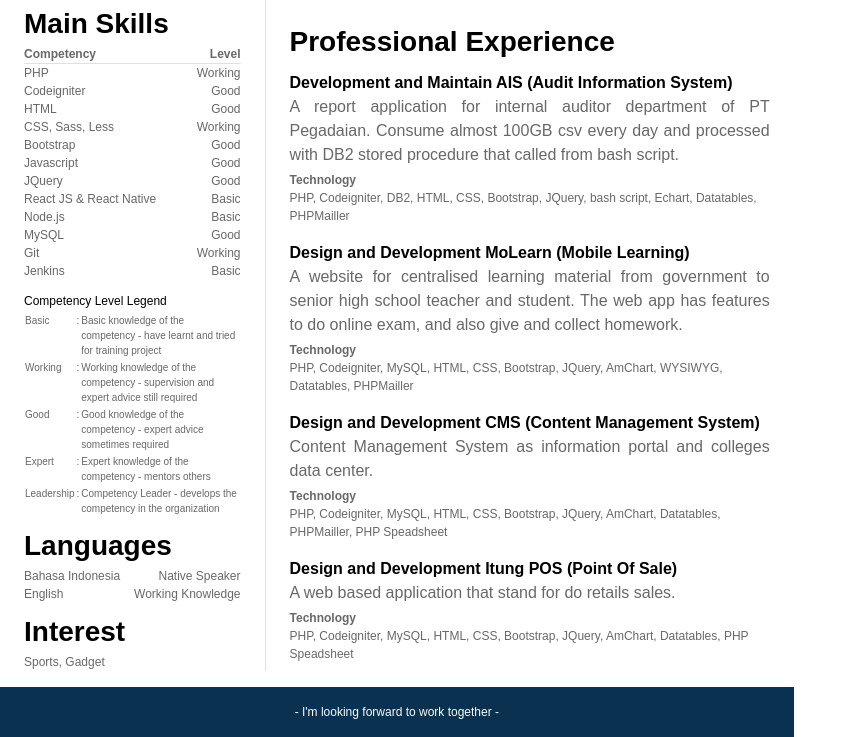
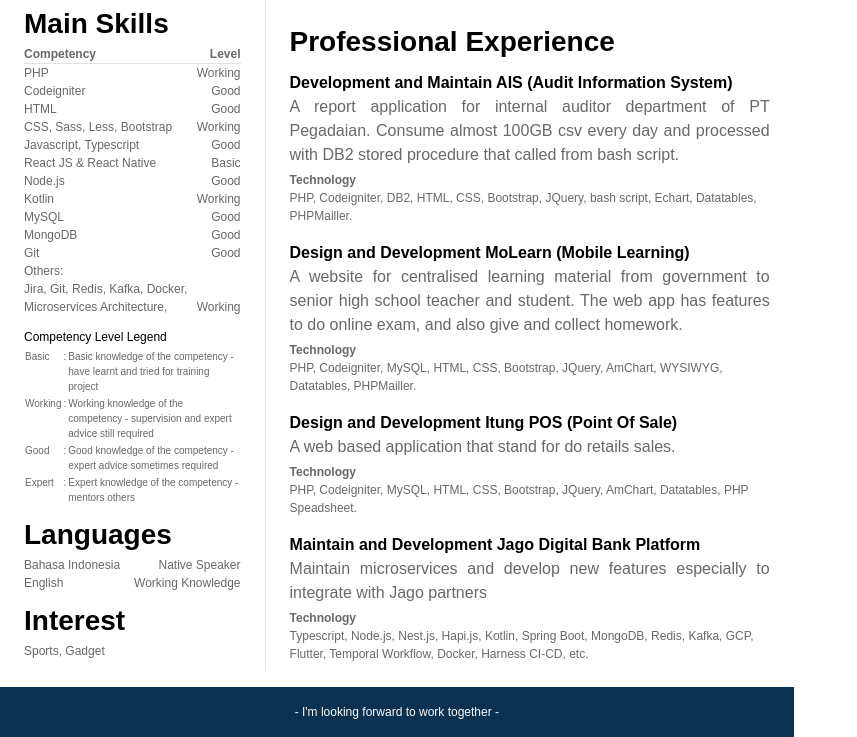
Before and after one commit to ardysetiawan13/curriculum-vitae, a plain HTML site: page index.html in a window 1280 px wide. Shown: the part 728-1465 px from the top of the page, without its empty margins (0-857 px from the left). Drawn offline with Linux system fonts and the light colour scheme; a web font is replaced by a local one.

Commit message:
chore: update skills and experiences

```diff
--- a/index.html
+++ b/index.html
@@ -66,7 +66,7 @@
 					<br>
 					<span class="font-20">Software Engineer</span>
 					<p class="mt-3" style="line-height: 140%; font-size: 14px">
-						I am a software engineer who wants to grow, an ambitious person, attention on detail and perfection. I may not be able yet to do some things, but i will be able to. I open to learn any new technology but prefer inline with my skills area for being an expert. For this reason i am looking for a company willing to offer me a placement among their great developers. In return, i would offer my full commitment, and be a pleasant and friendly to everyone. Therefore i currently looking for a job as software engineer.
+						I am a software engineer who wants to grow, an ambitious person, with attention to detail and perfection. I may not be able yet to do some things but, I will be able to. I am open to learning any new technology but prefer in line with my skills area for being an expert. For this reason, I am looking for a company willing to offer me a placement among their great developers. In return, I would offer my full commitment, and be pleasant and friendly to everyone. Therefore, I currently looking for a job as a software engineer.
 					</p>
 				</div>
 			</div>
@@ -125,19 +125,11 @@
 								<span class="float-right">Good</span>
 							</div>
 							<div>
-								CSS, Sass, Less
+								CSS, Sass, Less, Bootstrap
 								<span class="float-right">Working</span>
 							</div>
 							<div>
-								Bootstrap
-								<span class="float-right">Good</span>
-							</div>
-							<div>
-								Javascript
-								<span class="float-right">Good</span>
-							</div>
-							<div>
-								JQuery
+								Javascript, Typescript
 								<span class="float-right">Good</span>
 							</div>
 							<div>
@@ -146,19 +138,28 @@
 							</div>
 							<div>
 								Node.js
-								<span class="float-right">Basic</span>
+								<span class="float-right">Good</span>
+							</div>
+							<div>
+								Kotlin
+								<span class="float-right">Working</span>
 							</div>
 							<div>
 								MySQL
 								<span class="float-right">Good</span>
 							</div>
 							<div>
-								Git
-								<span class="float-right">Working</span>
+								MongoDB
+								<span class="float-right">Good</span>
 							</div>
 							<div>
-								Jenkins
-								<span class="float-right">Basic</span>
+								Git
+								<span class="float-right">Good</span>
+							</div>
+							<div>
+								<div>Others:</div>
+								Jira, Git, Redis, Kafka, Docker, Microservices Architecture,
+								<span class="float-right">Working</span>
 							</div>
 						</div>
 
@@ -184,11 +185,6 @@
 									<td valign="top">Expert</td>
 									<td valign="top">:</td>
 									<td valign="top">Expert knowledge of the competency - mentors others</td>
-								</tr>
-								<tr>
-									<td valign="top">Leadership</td>
-									<td valign="top">:</td>
-									<td valign="top">Competency Leader - develops the competency in the organization</td>
 								</tr>
 							</table>
 						</div>
@@ -266,7 +262,7 @@
 							</div>
 							<div class="mt-1 font-12">
 								<div class="font-weight-bold">Technology</div>
-								PHP, Codeigniter, DB2, HTML, CSS, Bootstrap, JQuery, bash script, Echart, Datatables, PHPMailler
+								PHP, Codeigniter, DB2, HTML, CSS, Bootstrap, JQuery, bash script, Echart, Datatables, PHPMailler.
 							</div>
 						</div>
 					</div>
@@ -281,21 +277,7 @@
 							</div>
 							<div class="mt-1 font-12">
 								<div class="font-weight-bold">Technology</div>
-								PHP, Codeigniter, MySQL, HTML, CSS, Bootstrap, JQuery, AmChart, WYSIWYG, Datatables, PHPMailler
-							</div>
-						</div>
-					</div>
-					<div class="col-12 mb-2">
-						<div class="font-weight-bold text-dark mt-2">
-							Design and Development CMS (Content Management System)
-						</div>
-						<div class="text-gray">
-							<div class="text-justify">
-								Content Management System as information portal and colleges data center.
-							</div>
-							<div class="mt-1 font-12">
-								<div class="font-weight-bold">Technology</div>
-								PHP, Codeigniter, MySQL, HTML, CSS, Bootstrap, JQuery, AmChart, Datatables, PHPMailler, PHP Speadsheet
+								PHP, Codeigniter, MySQL, HTML, CSS, Bootstrap, JQuery, AmChart, WYSIWYG, Datatables, PHPMailler.
 							</div>
 						</div>
 					</div>
@@ -309,7 +291,21 @@
 							</div>
 							<div class="mt-1 font-12">
 								<div class="font-weight-bold">Technology</div>
-								PHP, Codeigniter, MySQL, HTML, CSS, Bootstrap, JQuery, AmChart, Datatables, PHP Speadsheet
+								PHP, Codeigniter, MySQL, HTML, CSS, Bootstrap, JQuery, AmChart, Datatables, PHP Speadsheet.
+							</div>
+						</div>
+					</div>
+					<div class="col-12 mb-2">
+						<div class="font-weight-bold text-dark mt-2">
+							Maintain and Development Jago Digital Bank Platform
+						</div>
+						<div class="text-gray">
+							<div class="text-justify">
+								Maintain microservices and develop new features especially to integrate with Jago partners
+							</div>
+							<div class="mt-1 font-12">
+								<div class="font-weight-bold">Technology</div>
+								Typescript, Node.js, Nest.js, Hapi.js, Kotlin, Spring Boot, MongoDB, Redis, Kafka, GCP, Flutter, Temporal Workflow, Docker, Harness CI-CD, etc.
 							</div>
 						</div>
 					</div>
```
